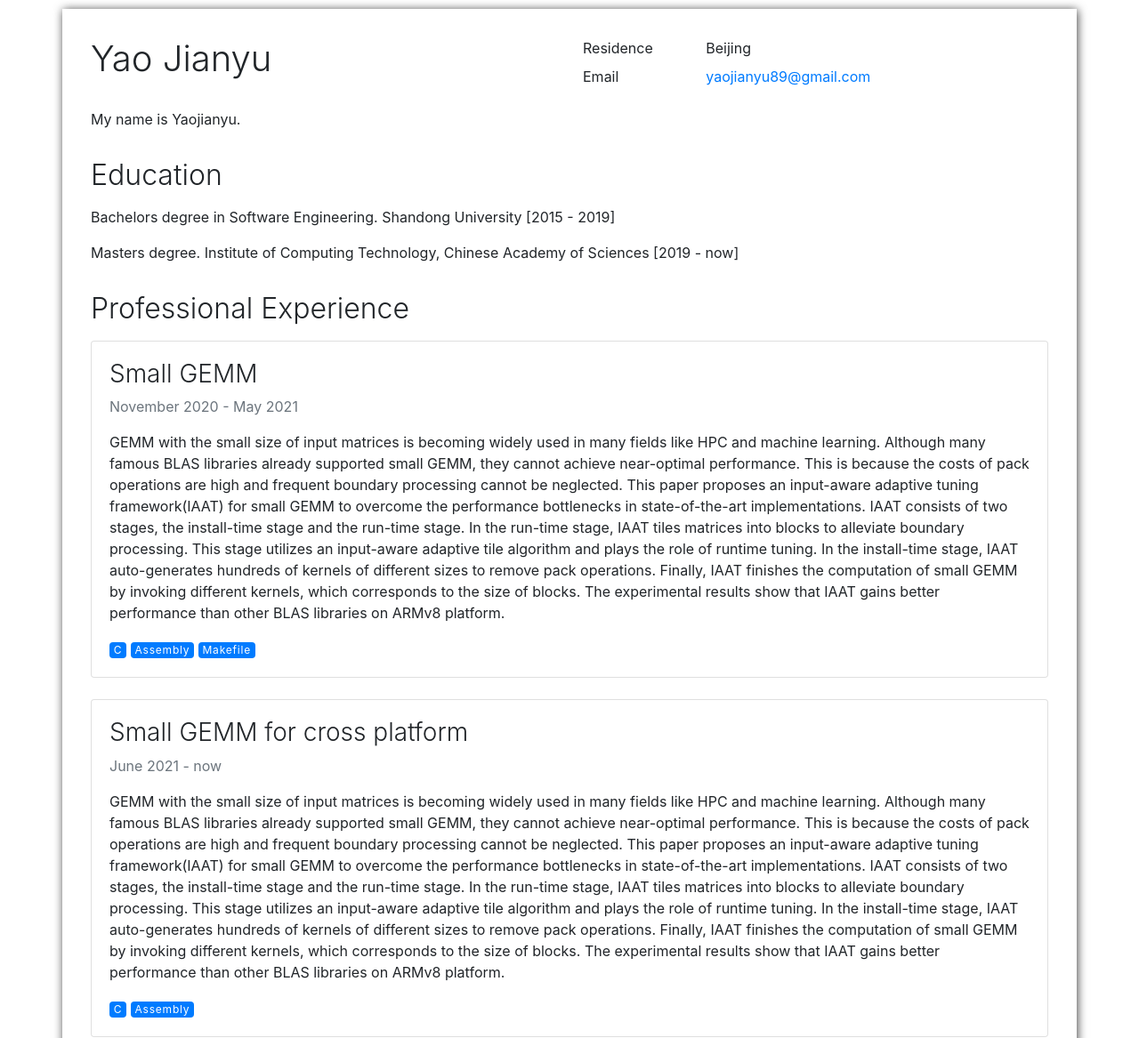
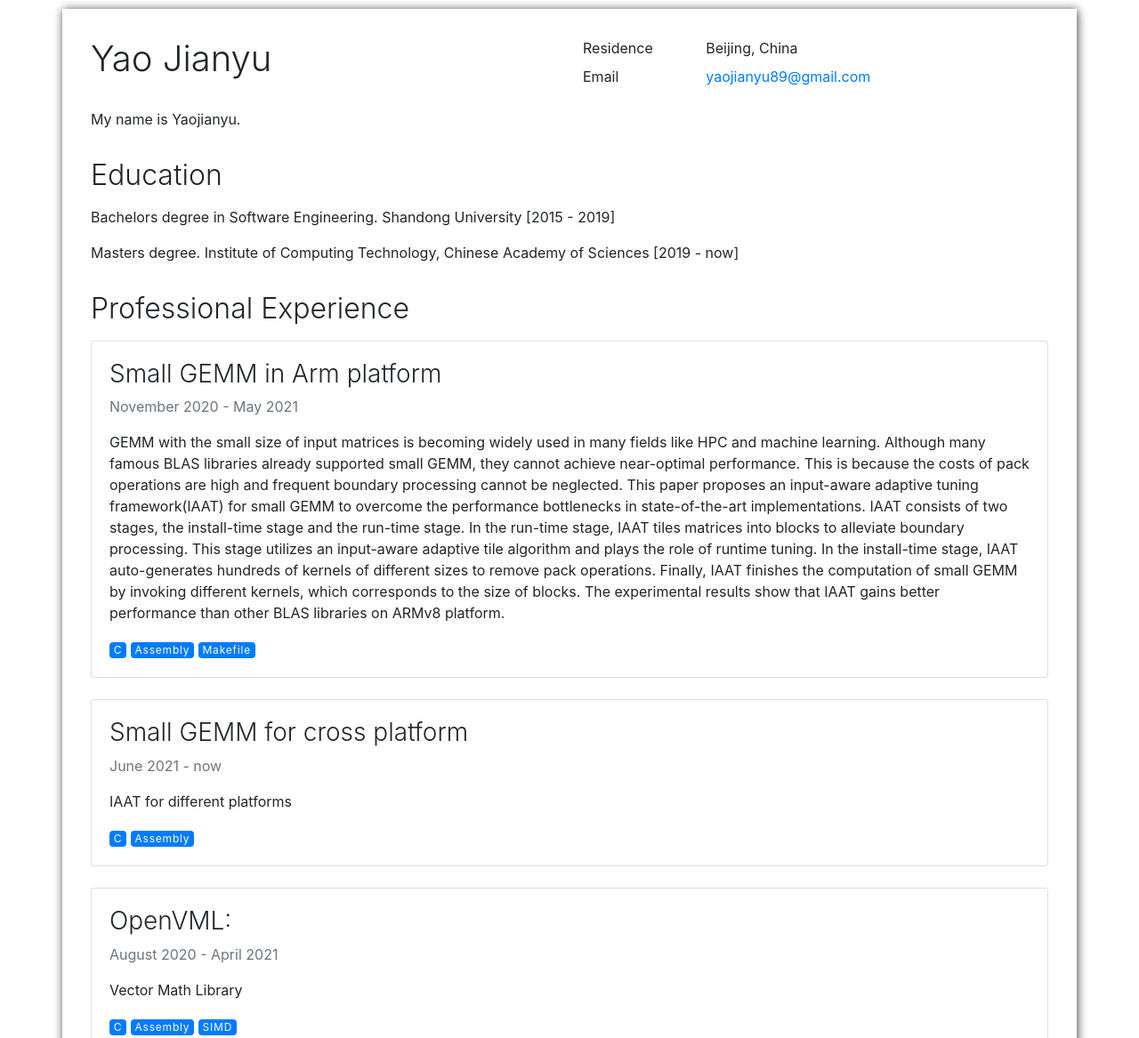
Before and after one commit to WuguanYao/cv-template, a plain HTML site: page index.html in a window 1280 px wide. Shown: the top 1167 px of the page at 89% size. Drawn offline with nearby package versions, Linux system fonts and the light colour scheme.

Commit message:
Deploying to gh-pages from  @ d1d380c0b578f30c7ec2e47845d6546babcf5aad 🚀

```diff
--- a/index.html
+++ b/index.html
@@ -21,7 +21,7 @@
         <div class="col-md-6 col-print-6">
             <dl class="row">
                 <dt class="col-md-3">Residence</dt>
-                <dd class="col-md-9">Beijing</dd>
+                <dd class="col-md-9">Beijing, China</dd>
                 <dt class="col-md-3">Email</dt>
                 <dd class="col-md-9"><a href="mailto:yaojianyu89@gmail.com">yaojianyu89@gmail.com</a></dd>
             </dl>
@@ -39,7 +39,7 @@
     <h2>Professional Experience</h2>
     <div class="card mb-4">
         <div class="card-body">
-            <h3>Small GEMM</h3>
+            <h3>Small GEMM in Arm platform</h3>
             <p class="text-muted">November 2020 - May 2021</p>
 
             <p>GEMM with the small size of input matrices is becoming widely used in many fields like HPC and machine learning. Although many famous BLAS libraries already supported small GEMM, they cannot achieve near-optimal performance. This is because the costs of pack operations are high and frequent boundary processing cannot be neglected. This paper proposes an input-aware adaptive tuning framework(IAAT) for small GEMM to overcome the performance bottlenecks in state-of-the-art implementations. IAAT consists of two stages, the install-time stage and the run-time stage. In the run-time stage, IAAT tiles matrices into blocks to alleviate boundary processing. This stage utilizes an input-aware adaptive tile algorithm and plays the role of runtime tuning. In the install-time stage, IAAT auto-generates hundreds of kernels of different sizes to remove pack operations. Finally, IAAT finishes the computation of small GEMM by invoking different kernels, which corresponds to the size of blocks. The experimental results show that IAAT gains better performance than other BLAS libraries on ARMv8 platform.</p>
@@ -56,7 +56,7 @@
             <h3>Small GEMM for cross platform</h3>
             <p class="text-muted">June 2021 - now</p>
 
-            <p>GEMM with the small size of input matrices is becoming widely used in many fields like HPC and machine learning. Although many famous BLAS libraries already supported small GEMM, they cannot achieve near-optimal performance. This is because the costs of pack operations are high and frequent boundary processing cannot be neglected. This paper proposes an input-aware adaptive tuning framework(IAAT) for small GEMM to overcome the performance bottlenecks in state-of-the-art implementations. IAAT consists of two stages, the install-time stage and the run-time stage. In the run-time stage, IAAT tiles matrices into blocks to alleviate boundary processing. This stage utilizes an input-aware adaptive tile algorithm and plays the role of runtime tuning. In the install-time stage, IAAT auto-generates hundreds of kernels of different sizes to remove pack operations. Finally, IAAT finishes the computation of small GEMM by invoking different kernels, which corresponds to the size of blocks. The experimental results show that IAAT gains better performance than other BLAS libraries on ARMv8 platform.</p>
+            <p>IAAT for different platforms</p>
 
             <div>
                 <span class="badge badge-primary">C</span>
```
Also changed, not shown: 1 other file.
